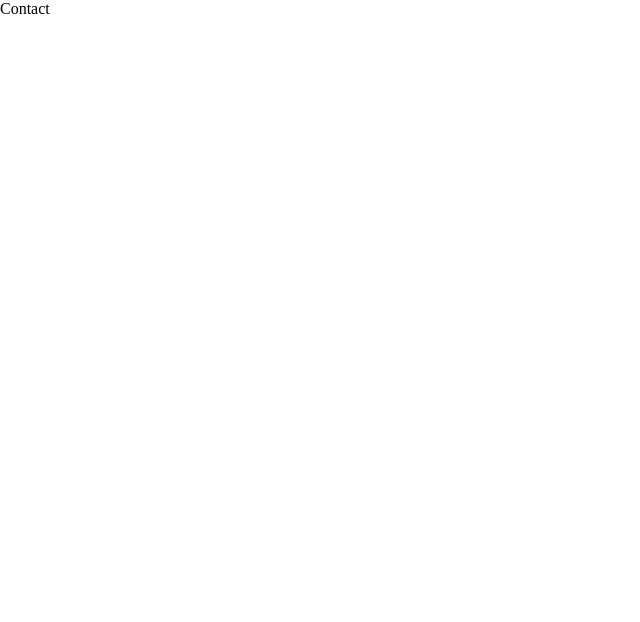
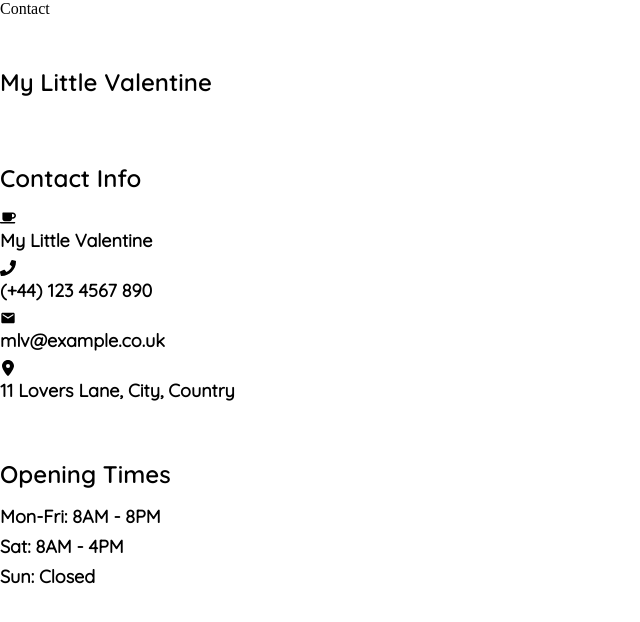
Before and after one commit to SobiahSelvarajah/ss-coffeeshop, a React (Create React App) app in the folder client/: page /contact in a window 1280 px wide. Shown: the top 622 px of the page, without its empty margins (0-640 px from the left). Built offline with nearby package versions, Linux system fonts and the light colour scheme.

Commit message:
footer html added

```diff
--- a/client/src/App.jsx
+++ b/client/src/App.jsx
@@ -4,6 +4,7 @@ import Home from './pages/home/Home'
 import OurStory from './pages/ourStory/OurStory'
 import OurProducts from './pages/ourProducts/OurProducts'
 import Contact from './pages/contact/Contact'
+import Footer from './components/footer/Footer'
 
 const App = () => {
   return (
@@ -14,6 +15,7 @@ const App = () => {
         <Route path='ourProducts' element={<OurProducts/>}/>
         <Route path='contact' element={<Contact/>}/>
       </Routes>
+      <Footer/>
     </BrowserRouter>
   )
 }
--- /dev/null
+++ b/client/src/components/footer/Footer.jsx
@@ -0,0 +1,63 @@
+import React from 'react'
+import { FaCoffee } from 'react-icons/fa'
+import { FaPhone } from 'react-icons/fa'
+import { MdEmail } from 'react-icons/md'
+import { FaLocationDot } from "react-icons/fa6";
+import './Footer.scss'
+
+const Footer = () => {
+  return (
+    <footer className="footer__container">
+        <section className="footer__intro">
+            <h3 className="footer__logo">
+                My Little Valentine
+            </h3>
+        </section>
+        <section className="footer__contact">
+            <h3 className="footer__contactHeading">
+                Contact Info
+            </h3>
+            <div className="footer__name">
+                <FaCoffee/>
+                <h5 className="footer__nameText">
+                    My Little Valentine
+                </h5>
+            </div>
+            <div className="footer__phone">
+                <FaPhone/>
+                <h5 className="footer__phoneNumber">
+                    (+44) 123 4567 890
+                </h5>
+            </div>
+            <div className="footer__email">
+                <MdEmail/>
+                <h5 className="footer__emailText">
+                    mlv@example.co.uk
+                </h5>
+            </div>
+            <div className="footerAddress__container">
+                <FaLocationDot/>
+                <h5 className="footerAddress__text">
+                    11 Lovers Lane, City, Country
+                </h5>
+            </div>
+        </section>
+        <section className="footerOpening__container">
+            <h3 className="footerOpening__heading">
+                Opening Times
+            </h3>
+            <h5 className="footerOpening__times">
+                Mon-Fri: 8AM - 8PM
+            </h5>
+            <h5 className="footerOpening__times">
+                Sat: 8AM - 4PM
+            </h5>
+            <h5 className="footerOpening__times">
+                Sun: Closed
+            </h5>
+        </section>
+    </footer>
+  )
+}
+
+export default Footer
```
Also changed, not shown: client/src/components/footer/Footer.scss (added).
